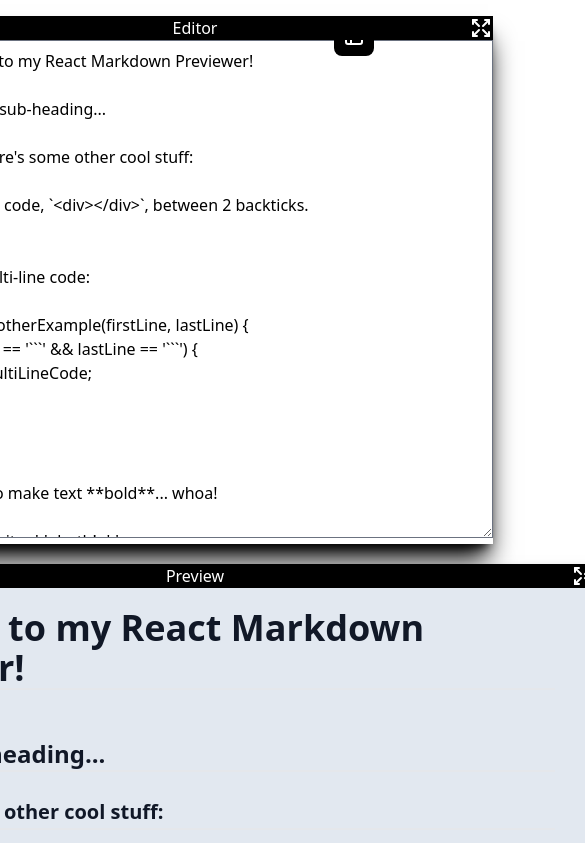
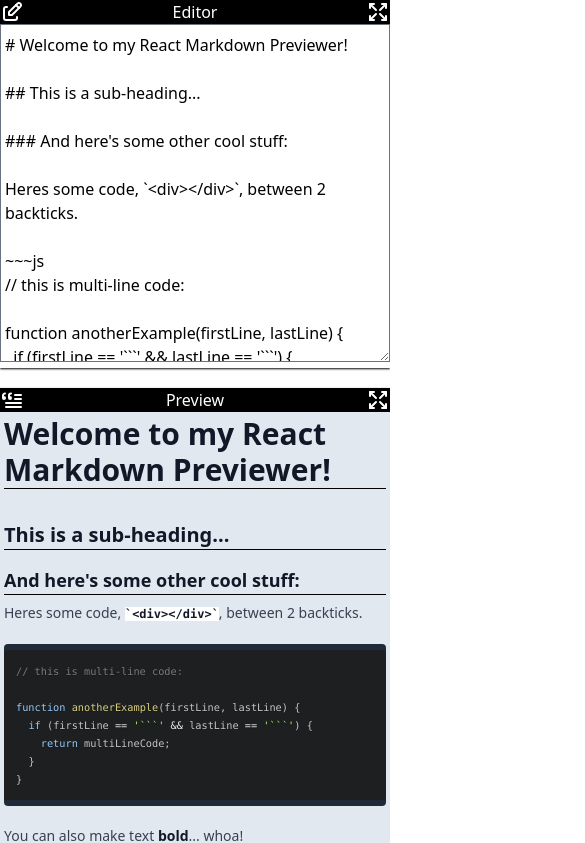
Before and after one commit to MuhRandy/react-markdown-preview, a React (Vite) app: page / in a window 390 px wide. Shown: the top 843 px of the page, 585 px wide, since content can reach past the window. Built offline with nearby package versions, Linux system fonts and the light colour scheme.

Commit message:
add responsiveness

```diff
--- a/package.json
+++ b/package.json
@@ -10,8 +10,12 @@
     "preview": "vite preview"
   },
   "dependencies": {
+    "@chakra-ui/react": "^2.8.2",
+    "@emotion/react": "^11.11.1",
+    "@emotion/styled": "^11.11.0",
     "@tabler/icons-react": "^2.40.0",
     "clsx": "^2.0.0",
+    "framer-motion": "^10.16.5",
     "react": "^18.2.0",
     "react-dom": "^18.2.0",
     "react-markdown": "^9.0.0",
--- a/src/App.jsx
+++ b/src/App.jsx
@@ -3,6 +3,7 @@ import Editor from "./components/Editor";
 import Preview from "./components/Preview";
 import LayoutToggle from "./components/LayoutToggle";
 import clsx from "clsx";
+import { cn } from "./utils";
 
 function App() {
   const defaultMarkdown =
@@ -61,8 +62,9 @@ function App() {
 
   return (
     <div
-      className={clsx("flex min-w-[100vw] gap-5 py-4 relative", {
-        "flex-col items-center": !sideBySide,
+      className={cn("flex flex-col items-center gap-5 sm:py-4 relative", {
+        "gap-2 flex-row items-start sm:pt-10 md:gap-3":
+          sideBySide && !maximizeEditor && !maximizePreview,
       })}
     >
       <LayoutToggle
@@ -77,12 +79,14 @@ function App() {
         handleChange={handleChange}
         handleClick={handleClickEditor}
         markdown={markdown}
+        sideBySide={sideBySide}
       />
       <Preview
         maximizeEditor={maximizeEditor}
         maximizePreview={maximizePreview}
         markdown={markdown}
         handleClick={handleClickPreview}
+        sideBySide={sideBySide}
       />
     </div>
   );
--- a/src/components/Editor.jsx
+++ b/src/components/Editor.jsx
@@ -1,6 +1,7 @@
 import { IconEdit } from "@tabler/icons-react";
 import Header from "./Header";
 import clsx from "clsx";
+import { cn } from "../utils";
 
 const Editor = ({
   maximizeEditor,
@@ -8,10 +9,13 @@ const Editor = ({
   handleChange,
   handleClick,
   markdown,
+  sideBySide,
 }) => {
   return (
     <div
-      className={clsx("shadow-xl shadow-black", { hidden: maximizePreview })}
+      className={clsx("shadow-sm shadow-black", {
+        hidden: maximizePreview,
+      })}
     >
       <Header
         handleClick={handleClick}
@@ -20,10 +24,23 @@ const Editor = ({
         text={"Editor"}
       />
       <textarea
+        className={cn("min-w-[100vw] px-1 min-h-[40vh]", [
+          [
+            "sm:min-w-[90vw] sm:px-3",
+            {
+              "sm:min-w-[45vw] min-h-[221vh]": sideBySide && !maximizeEditor,
+            },
+          ],
+          [
+            "md:min-w-[60vw] md:min-h-[50vh]",
+            {
+              "md:min-w-[45vw] md:min-h-[223vh]": sideBySide && !maximizeEditor,
+              "min-h-[95vh] md:min-h-[95vh] md:min-w-[70vw]": maximizeEditor,
+            },
+          ],
+        ])}
         name="editor"
         id="editor"
-        cols="60"
-        rows={`${maximizeEditor ? "24" : "20"}`}
         onChange={handleChange}
         value={markdown}
       />
--- a/src/components/LayoutToggle.jsx
+++ b/src/components/LayoutToggle.jsx
@@ -10,7 +10,7 @@ const LayoutToggle = ({
   return (
     <button
       className={clsx(
-        "bg-black text-white absolute top-4 right-4 p-2 rounded-lg",
+        "bg-black text-white absolute top-1 right-1 p-[2px] rounded-lg hidden sm:inline-block",
         { hidden: maximizeEditor || maximizePreview }
       )}
       onClick={handleClick}
--- a/src/components/Preview.jsx
+++ b/src/components/Preview.jsx
@@ -12,10 +12,11 @@ const Preview = ({
   maximizePreview,
   markdown,
   handleClick,
+  sideBySide,
 }) => {
   return (
     <div
-      className={clsx("min-w-[800px] shadow-lg shadow-black", {
+      className={clsx("shadow-sm shadow-black", {
         hidden: maximizeEditor,
       })}
     >
@@ -26,7 +27,31 @@ const Preview = ({
         text={"Preview"}
       />
       <Markdown
-        className="prose prose-table:max-w-fit leading-5 max-w-[800px] prose-headings:border-b-2 prose-p:whitespace-pre-wrap bg-slate-200 px-10 py-5 prose-td:border-black prose-td:border prose-td:p-1 prose-th:border-black prose-th:border prose-th:p-1 prose-blockquote:border-l-4 prose-blockquote:border-slate-500 prose-blockquote:ml-10"
+        className={cn(
+          "prose prose-sm min-w-[100vw] p-1 leading-5 bg-slate-200",
+          [
+            [
+              "sm:prose-base sm:min-w-[90vw] sm:px-4",
+              { "sm:min-w-[40vw] sm:px-1": sideBySide && !maximizePreview },
+            ],
+            [
+              "md:prose-lg md:min-w-[70vw]",
+              { "md:min-w-[53vw]": sideBySide && !maximizePreview },
+            ],
+          ],
+          [
+            "prose-headings:border-b prose-headings:border-black",
+            "prose-p:whitespace-pre-wrap",
+            [
+              "prose-table:max-w-fit",
+              "prose-td:border-black prose-td:border prose-td:p-1",
+              "prose-th:border-black prose-th:border prose-th:p-1",
+            ],
+            "prose-blockquote:border-l-4 prose-blockquote:border-slate-500 prose-blockquote:ml-3",
+            "prose-pre:p-0",
+            "marker:text-black",
+          ]
+        )}
         remarkPlugins={[remarkGfm]}
         children={`${markdown}`}
         components={{
```
Also changed, not shown: 1 other file (tests, documents, lock files or other folders).
